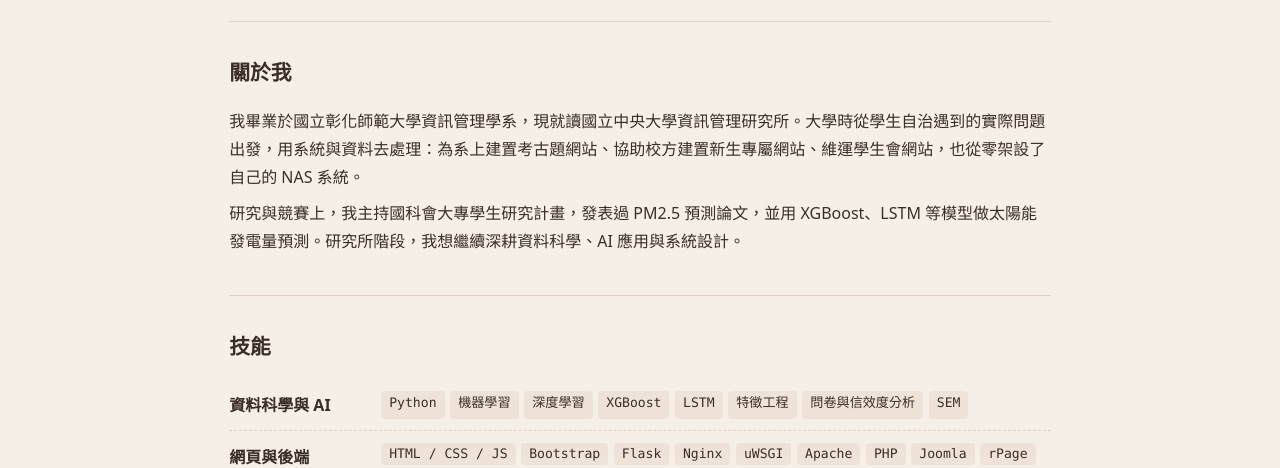
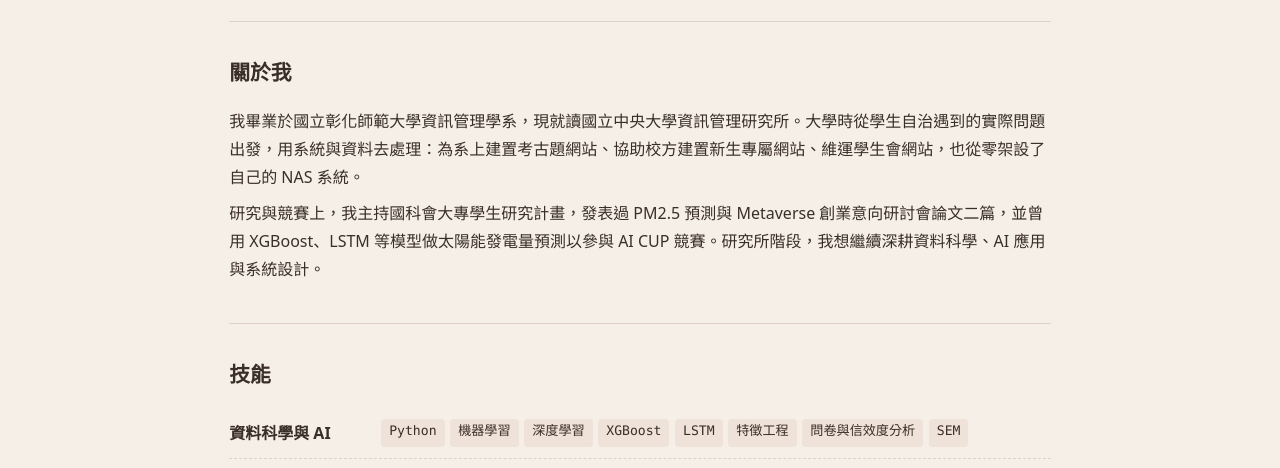
Before and after one commit to Onyx0824/Onyx0824.github.io, a plain HTML site: page index.html in a window 1280 px wide. Shown: the part 269-737 px from the top of the page. Drawn offline with Linux system fonts and the light colour scheme.

Commit message:
更新 index.html

```diff
--- a/index.html
+++ b/index.html
@@ -122,7 +122,7 @@ header{flex-direction:column;align-items:flex-start}
 <section id="about">
  <h2>關於我</h2>
  <p>我畢業於國立彰化師範大學資訊管理學系，現就讀國立中央大學資訊管理研究所。大學時從學生自治遇到的實際問題出發，用系統與資料去處理：為系上建置考古題網站、協助校方建置新生專屬網站、維運學生會網站，也從零架設了自己的 NAS 系統。</p>
- <p>研究與競賽上，我主持國科會大專學生研究計畫，發表過 PM2.5 預測論文，並用 XGBoost、LSTM 等模型做太陽能發電量預測。研究所階段，我想繼續深耕資料科學、AI 應用與系統設計。</p>
+ <p>研究與競賽上，我主持國科會大專學生研究計畫，發表過 PM2.5 預測與 Metaverse 創業意向研討會論文二篇，並曾用 XGBoost、LSTM 等模型做太陽能發電量預測以參與 AI CUP 競賽。研究所階段，我想繼續深耕資料科學、AI 應用與系統設計。</p>
 </section>
 
 <section id="skills">
```
